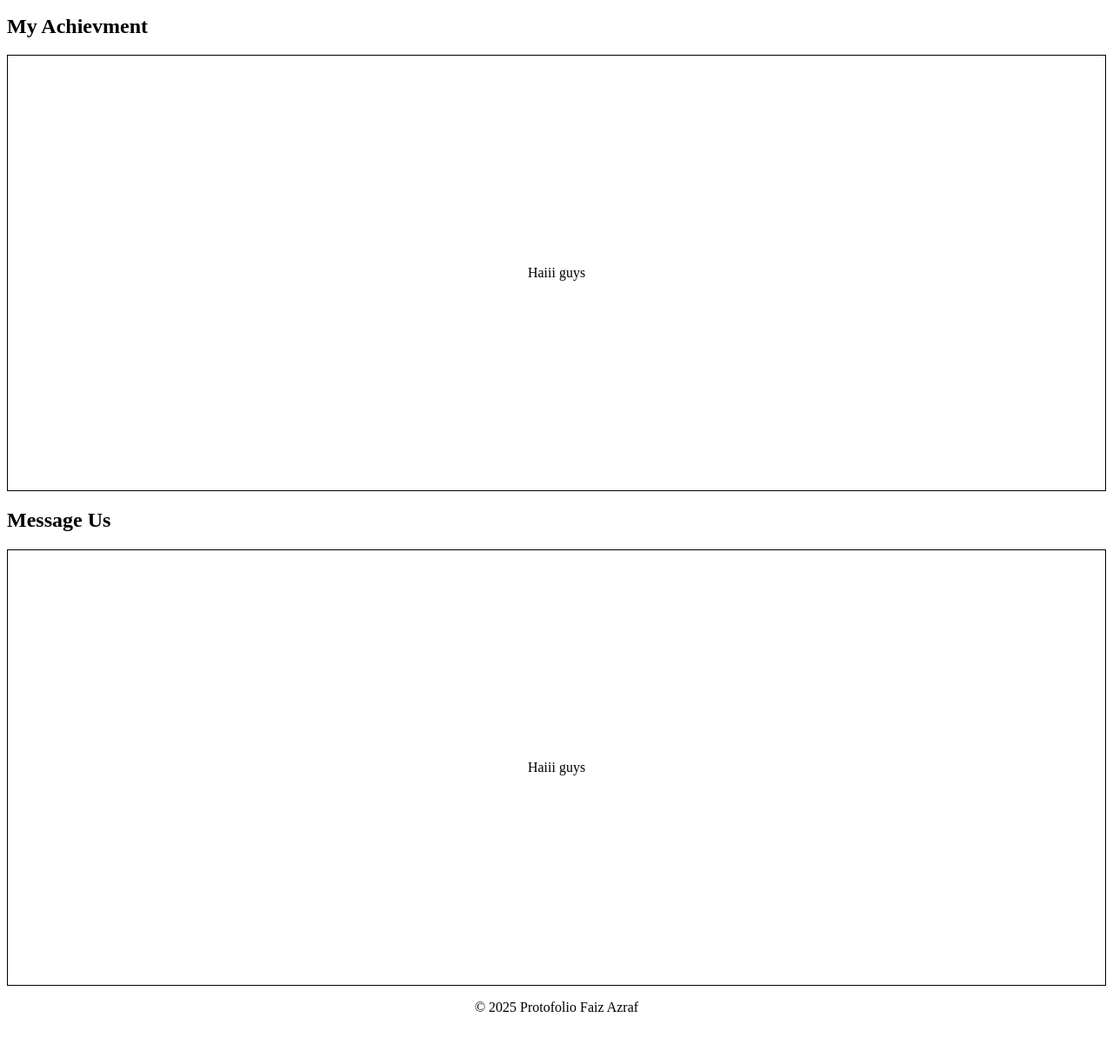
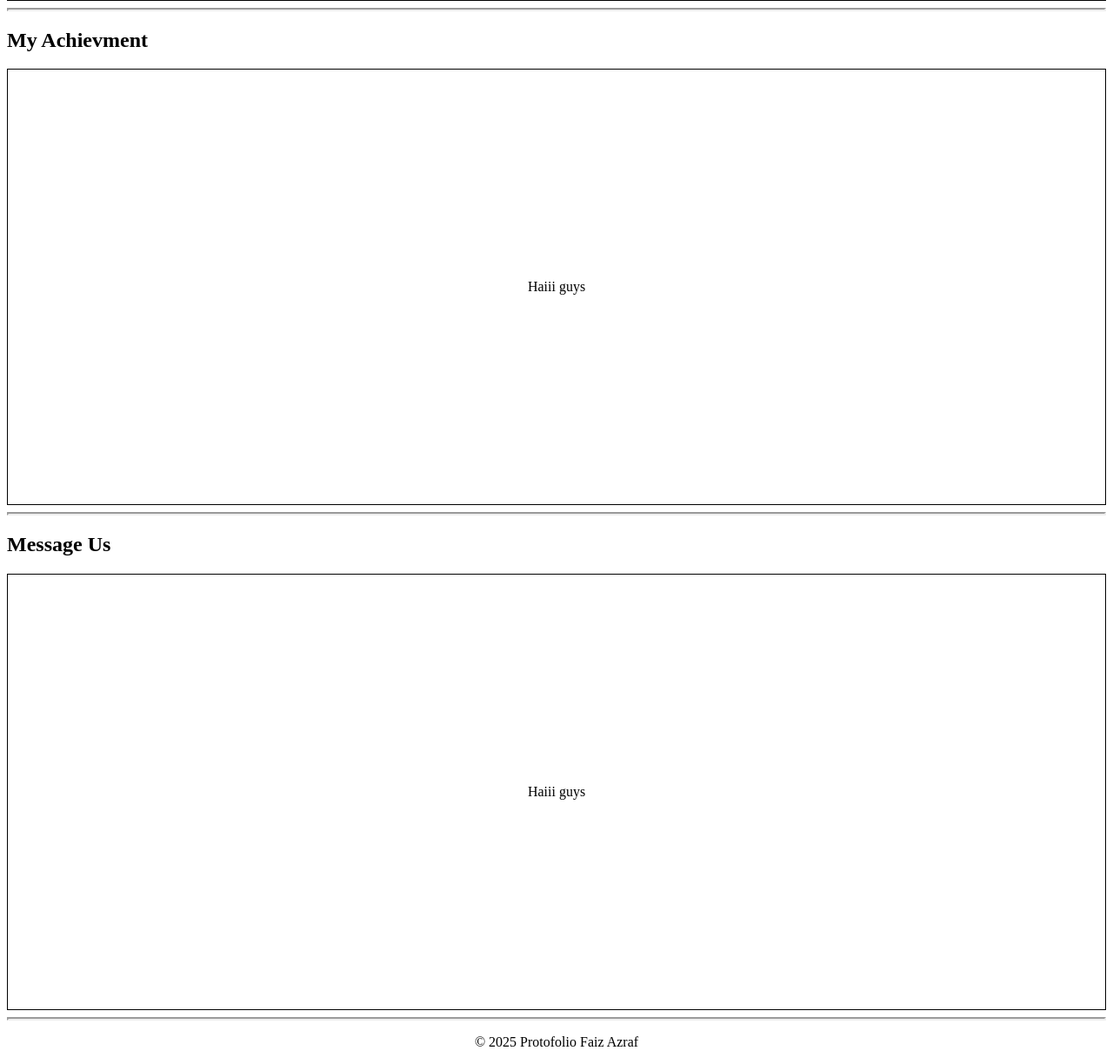
Before and after one commit to revou-fundamental-course/03-mar-25-faizazraf05, a plain HTML site: page index.html in a window 1280 px wide. Shown: the part 1253-2477 px from the top of the page at 87% size. Before the commit the page ends 2437 px from the top, so only its background shows below. Drawn offline with Linux system fonts and the light colour scheme.

Commit message:
update baru lagi

```diff
--- a/css/style.css
+++ b/css/style.css
@@ -8,7 +8,7 @@
 .main-logo {
     height: 50px;
     width: 50px;
-    background-image: url(https://picsum.photos/id/237/200/300);
+    background-image: url(../assets/20250308_125207.jpg);
     background-position: center;
     background-size: cover;
     border-radius: 50%;
@@ -54,3 +54,7 @@ nav > a {
 footer {
     text-align: center;
 }
+
+hr {
+    border-width: 2px
+}
--- a/index.html
+++ b/index.html
@@ -55,6 +55,8 @@
              </div>
          </section>
 
+         <hr />
+
         <!-- Achievment konten -->
          <section id="achievment">
             <header>
@@ -67,6 +69,8 @@
              </div>
          </section>
 
+         <hr />
+
         <!-- Message Us konten -->
          <section id="message-us">
             <header>
@@ -78,6 +82,9 @@
                 <p>Haiii guys</p>
             </div>
          </section>
+
+         <hr />
+
     </main>
 
     <!-- Main footer -->
```
Also changed, not shown: assets/20250308_125207.jpg (added).
